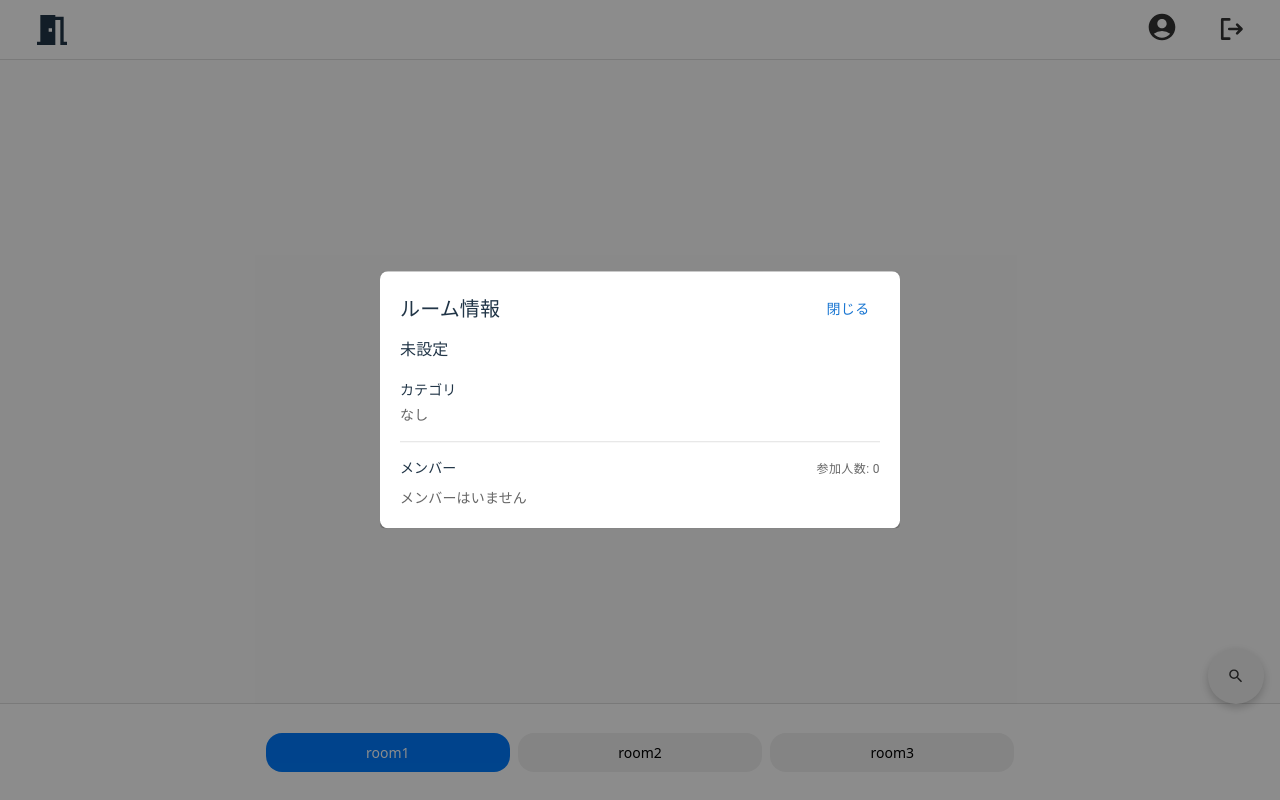
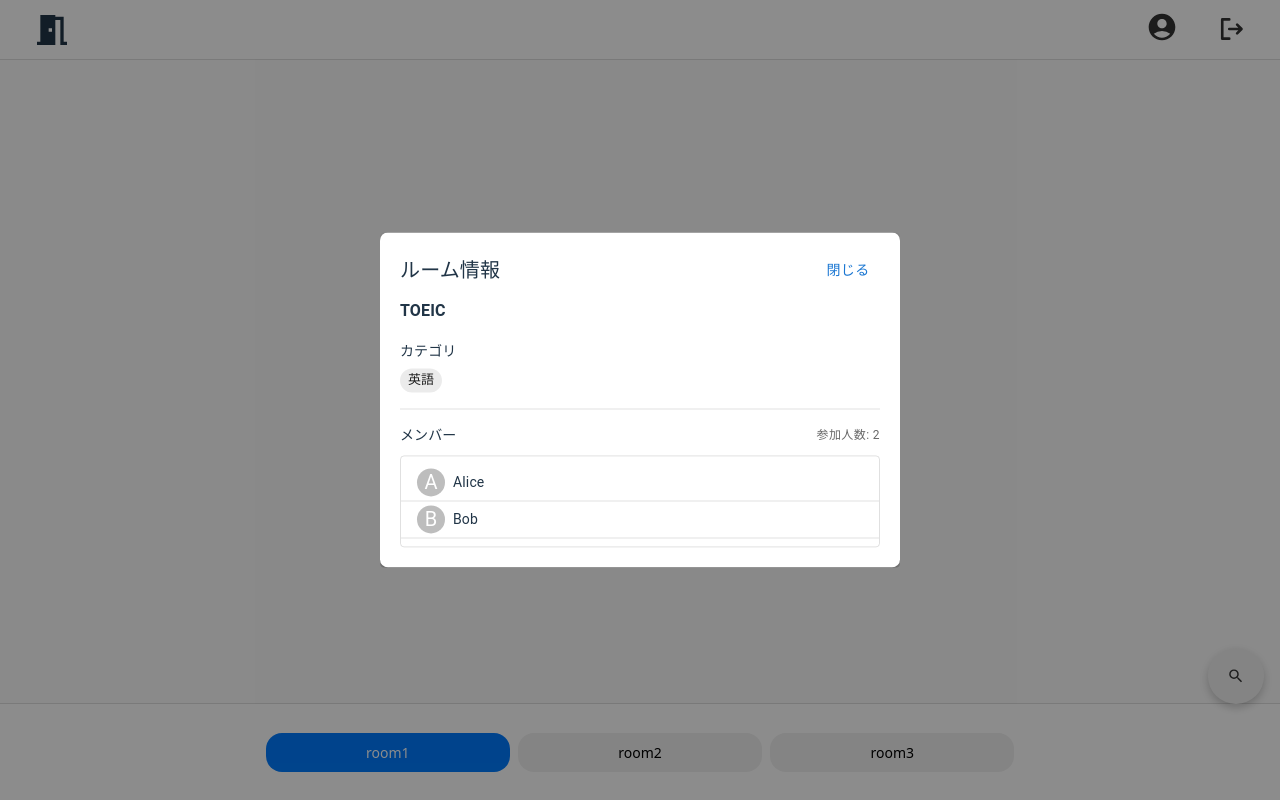
Before and after one commit to WtYt/RealtimeStudyStateSharing, a React (Vite) app in the folder frontend/: page / in a window 1280 px wide. Both pictures are taken after a click on the button 52 px from the left and 29 px from the top of the page. Built offline with nearby package versions, Linux system fonts and the light colour scheme.

Commit message:
fix: some files

```diff
--- a/frontend/src/components/roomInfoButton.jsx
+++ b/frontend/src/components/roomInfoButton.jsx
@@ -2,15 +2,13 @@ import React, { useState } from 'react';
 import Modal from 'react-modal';
 import './RoomInfoButton.css';
 import { MdMeetingRoom } from 'react-icons/md';
-import {
-  Box, Stack, Typography, Divider, Chip, List, ListItem, ListItemText, Avatar, Button,
-} from '@mui/material';
+import RoomInfoContent from '../pages/roomInfo'; // モーダル中身を分離して再利用
 
 /**
  * props:
  * - room: {
  *     name?: string,
- *     category?: string,            // ← 単一カテゴリ（新仕様）
+ *     category?: string,
  *     members?: Array<{ id?: string, name?: string }>
  *   }
  */
@@ -22,11 +20,10 @@ const RoomInfoButton = ({ room = {} }) => {
     members = [],
   } = room;
 
-  // 単一カテゴリに正規化（旧: categories[] の先頭を利用）
-  const category =
-    room.category ??
-    (Array.isArray(room.categories) && room.categories.length > 0 ? room.categories[0] : null);
+  // 単一カテゴリ（参照のみ）
+  const category = room.category || '';
 
+  // react-modal のスタイル（既存に合わせる）
   const modalStyles = {
     overlay: { backgroundColor: 'rgba(0,0,0,0.45)', zIndex: 1300 },
     content: {
@@ -55,19 +52,84 @@ const RoomInfoButton = ({ room = {} }) => {
         style={modalStyles}
         contentLabel="ルーム情報"
       >
+        {/* 分離した RoomInfoContent を利用（onClose を渡す） */}
+        <RoomInfoContent room={room} onClose={() => setOpen(false)} />
+      </Modal>
+    </>
+  );
+};
+
+export default RoomInfoButton;
+
+{/*import React, { useState } from 'react';
+import Modal from 'react-modal';
+import './RoomInfoButton.css';
+import { MdMeetingRoom } from 'react-icons/md';
+import {
+  Box, Stack, Typography, Divider, Chip, List, ListItem, ListItemText, Avatar, Button,
+} from '@mui/material';
+
+/**
+ * props:
+ * - room: {
+ *     name?: string,
+ *     category?: string,            // ← 単一カテゴリ
+ *     members?: Array<{ id?: string, name?: string }>
+ *   }
+
+const RoomInfoButton = ({ room = {} }) => {
+  const [open, setOpen] = useState(false);
+
+  const {
+    name = '未設定',
+    members = [],
+  } = room;
+
+  // 単一カテゴリ
+  const category = room.category || '';
+
+  // モーダルのスタイル
+  const modalStyles = {
+    overlay: { backgroundColor: 'rgba(0,0,0,0.45)', zIndex: 1300 },
+    content: {
+      inset: '50% auto auto 50%',
+      transform: 'translate(-50%, -50%)',
+      padding: 0, border: 'none', background: 'transparent',
+    },
+  };
+
+  return (
+    <>
+      <MdMeetingRoom
+        className="room-info-btn"
+        size="40px"
+        style={{ color: 'inherit', cursor: 'pointer' }}
+        onClick={() => setOpen(true)}
+        aria-label="ルーム情報を開く"
+        role="button"
+      />
+
+      <Modal
+        isOpen={open}
+        onRequestClose={() => setOpen(false)}
+        shouldCloseOnOverlayClick // モーダル外クリックで閉じる
+        shouldCloseOnEsc // ESCキーで閉じる
+        style={modalStyles}
+        contentLabel="ルーム情報"
+      >
         <Box sx={{ width: 480, bgcolor: 'background.paper', borderRadius: 2, boxShadow: 10, p: 2.5 }}>
-          {/* ヘッダ */}
+          {/* ヘッダ }
           <Stack direction="row" alignItems="center" justifyContent="space-between" sx={{ mb: 1 }}>
             <Typography variant="h6">ルーム情報</Typography>
             <Button onClick={() => setOpen(false)}>閉じる</Button>
           </Stack>
 
-          {/* ルーム名 */}
+          {/* ルーム名 }
           <Box sx={{ mb: 2 }}>
             <Typography variant="subtitle1" sx={{ fontWeight: 600 }}>{name}</Typography>
           </Box>
 
-          {/* カテゴリ（単一） */}
+          {/* カテゴリ（単一） }
           <Box sx={{ mb: 2 }}>
             <Typography variant="subtitle2" sx={{ mb: 0.5 }}>カテゴリ</Typography>
             {category ? (
@@ -79,7 +141,7 @@ const RoomInfoButton = ({ room = {} }) => {
 
           <Divider sx={{ my: 2 }} />
 
-          {/* メンバー（名前だけ列挙） */}
+          {/* メンバー（名前だけ列挙） }
           <Box>
             <Stack direction="row" alignItems="center" justifyContent="space-between" sx={{ mb: 1 }}>
               <Typography variant="subtitle2">メンバー</Typography>
--- a/frontend/src/pages/roomInfo.jsx
+++ b/frontend/src/pages/roomInfo.jsx
@@ -0,0 +1,75 @@
+import React from 'react';
+import {
+    Box, Stack, Typography, Divider, Chip, List, ListItem, ListItemText, Avatar, Button,
+} from '@mui/material';
+
+/**
+ * Props:
+ * - room: {
+ *     name?: string,
+ *     category?: string,
+ *     members?: Array<{ id?: string, name?: string }>
+ *   }
+ * - onClose?: () => void   // モーダル内で使う場合に閉じるハンドラを受け取る
+ *
+ * このコンポーネントは「モーダルの中身」を表します。
+ * RoomInfoButton から呼び出して使う想定です（onClose を渡せます）。
+ */
+export default function RoomInfoContent({ room = {}, onClose }) {
+    const {
+        name = '未設定',
+        members = [],
+    } = room;
+
+    const category = room.category || '';
+
+    return (
+        <Box sx={{ width: 480, bgcolor: 'background.paper', borderRadius: 2, boxShadow: 10, p: 2.5 }}>
+            <Stack direction="row" alignItems="center" justifyContent="space-between" sx={{ mb: 1 }}>
+                <Typography variant="h6">ルーム情報</Typography>
+                <Button onClick={() => onClose?.()}>閉じる</Button>
+            </Stack>
+
+            <Box sx={{ mb: 2 }}>
+                <Typography variant="subtitle1" sx={{ fontWeight: 600 }}>{name}</Typography>
+            </Box>
+
+            <Box sx={{ mb: 2 }}>
+                <Typography variant="subtitle2" sx={{ mb: 0.5 }}>カテゴリ</Typography>
+                {category ? (
+                    <Chip size="small" label={category} />
+                ) : (
+                    <Typography variant="body2" color="text.secondary">なし</Typography>
+                )}
+            </Box>
+
+            <Divider sx={{ my: 2 }} />
+
+            <Box>
+                <Stack direction="row" alignItems="center" justifyContent="space-between" sx={{ mb: 1 }}>
+                    <Typography variant="subtitle2">メンバー</Typography>
+                    <Typography variant="caption" color="text.secondary">
+                        参加人数: {members.length}
+                    </Typography>
+                </Stack>
+
+                {members.length === 0 ? (
+                    <Typography variant="body2" color="text.secondary">メンバーはいません</Typography>
+                ) : (
+                    <List dense sx={{ maxHeight: 280, overflow: 'auto', border: '1px solid', borderColor: 'divider', borderRadius: 1 }}>
+                        {members.map((m, idx) => {
+                            const nm = m.name || '名無し';
+                            const initial = (nm[0] || '?').toUpperCase();
+                            return (
+                                <ListItem key={m.id || `${nm}-${idx}`} divider>
+                                    <Avatar sx={{ mr: 1, width: 28, height: 28 }}>{initial}</Avatar>
+                                    <ListItemText primary={nm} />
+                                </ListItem>
+                            );
+                        })}
+                    </List>
+                )}
+            </Box>
+        </Box>
+    );
+}
--- a/frontend/src/pages/screen.jsx
+++ b/frontend/src/pages/screen.jsx
@@ -1,5 +1,5 @@
 import React from 'react';
-import RoomInfoButton from '../components/RoomInfoButton';
+import RoomInfoButton from '../components/roomInfoButton';
 import ProfileButton from '../components/profileButton/ProfileButton';
 import SignOutButton from '../components/SignOutButton';
 import SearchButton from '../components/searchbutton/SearchButton';
@@ -11,7 +11,12 @@ const Screen = () => {
   return (
     <div className="screen-container">
       <header className="header">
-        <RoomInfoButton />
+        {/* RoomInfoButton に room を渡すことでモーダル内に詳細を表示する。以下はサンプル。 */}
+        <RoomInfoButton room={{
+          name: 'TOEIC',
+          category: '英語',
+          members: [{ id: 'u1', name: 'Alice' }, { id: 'u2', name: 'Bob' }],
+        }} />
         <div className="header-right">
           <ProfileButton />
           <SignOutButton />
```
